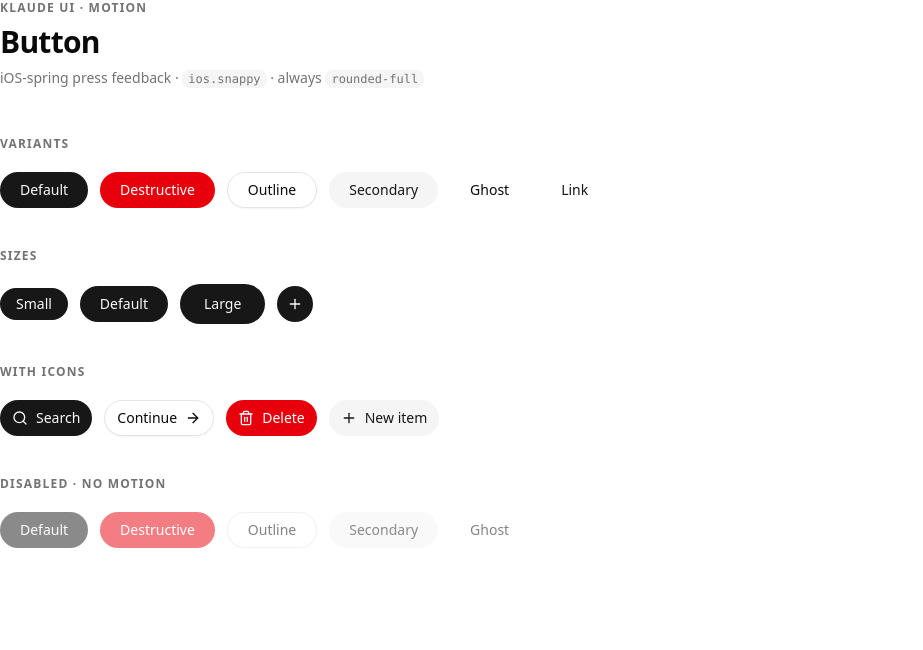
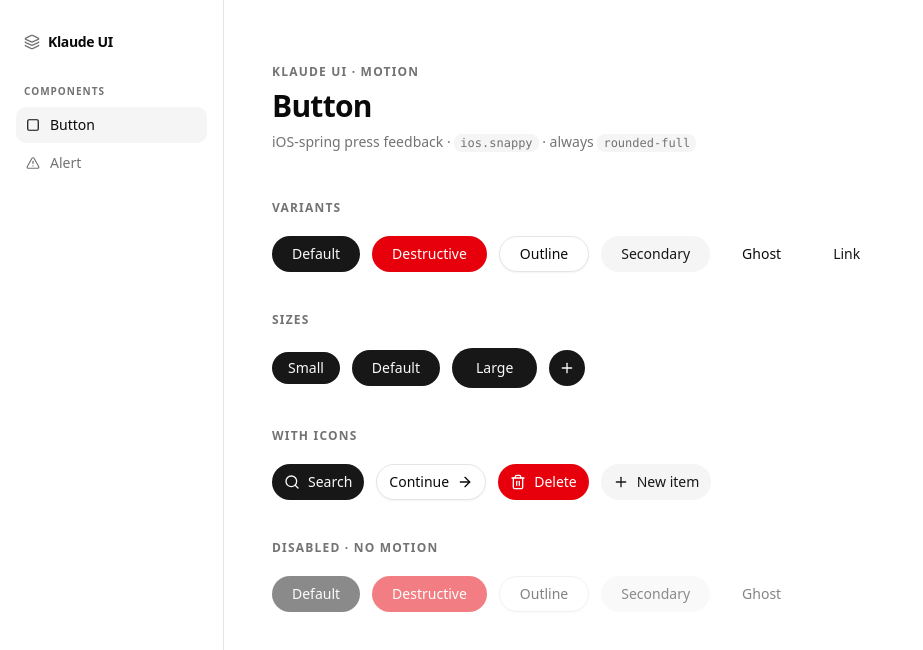
Before and after one commit to jeiwinfrey/klaude-ui-docs, a Next.js app: page / in a window 1280 px wide. Shown: the top 650 px of the page, without its empty margins (0-923 px from the left). Built offline with nearby package versions, Linux system fonts and the light colour scheme.

Commit message:
feat: add component showcase with sidebar navigation

```diff
--- a/app/page.tsx
+++ b/app/page.tsx
@@ -1,5 +1,101 @@
+"use client"
+
+import { useState } from "react"
+import { motion } from "motion/react"
+import { Layers, Square, TriangleAlert } from "lucide-react"
+import { cn } from "@/lib/utils"
+import { ios } from "@/lib/motion"
+
 import ButtonShowcase from "@/showcase/button-showcase"
+import AlertShowcase from "@/showcase/alert-showcase"
+
+// ─── Registry ────────────────────────────────────────────────────────────────
+
+const COMPONENTS = [
+  {
+    id: "button",
+    label: "Button",
+    icon: Square,
+    component: ButtonShowcase,
+  },
+  {
+    id: "alert",
+    label: "Alert",
+    icon: TriangleAlert,
+    component: AlertShowcase,
+  },
+] as const
+
+type ComponentId = (typeof COMPONENTS)[number]["id"]
+
+// ─── Page ─────────────────────────────────────────────────────────────────────
 
 export default function Home() {
-  return <ButtonShowcase />
+  const [active, setActive] = useState<ComponentId>("button")
+
+  const ActiveShowcase = COMPONENTS.find((c) => c.id === active)!.component
+
+  return (
+    <div className="flex min-h-screen bg-background">
+
+      {/* Sidebar */}
+      <aside className="w-56 shrink-0 border-r border-border flex flex-col py-8 px-4">
+        {/* Brand */}
+        <div className="flex items-center gap-2 px-2 mb-8">
+          <Layers className="size-4 text-muted-foreground" />
+          <span className="text-sm font-semibold tracking-tight text-foreground">
+            Klaude UI
+          </span>
+        </div>
+
+        {/* Nav label */}
+        <p className="text-[10px] font-semibold tracking-widest uppercase text-muted-foreground px-2 mb-2">
+          Components
+        </p>
+
+        {/* Nav items */}
+        <nav className="flex flex-col gap-0.5">
+          {COMPONENTS.map(({ id, label, icon: Icon }) => {
+            const isActive = active === id
+            return (
+              <button
+                key={id}
+                onClick={() => setActive(id)}
+                className={cn(
+                  "relative flex items-center gap-2.5 rounded-lg px-2.5 py-2 text-sm transition-colors text-left",
+                  isActive
+                    ? "text-foreground font-medium"
+                    : "text-muted-foreground hover:text-foreground"
+                )}
+              >
+                {/* Sliding active bg */}
+                {isActive && (
+                  <motion.span
+                    layoutId="nav-active-bg"
+                    className="absolute inset-0 rounded-lg bg-muted"
+                    transition={ios.snappy}
+                  />
+                )}
+                <Icon className="relative size-3.5 shrink-0" />
+                <span className="relative">{label}</span>
+              </button>
+            )
+          })}
+        </nav>
+      </aside>
+
+      {/* Main content */}
+      <main className="flex-1 px-12 py-16 max-w-3xl">
+        <motion.div
+          key={active}
+          initial={{ opacity: 0, y: 8 }}
+          animate={{ opacity: 1, y: 0 }}
+          transition={ios.spring}
+        >
+          <ActiveShowcase />
+        </motion.div>
+      </main>
+
+    </div>
+  )
 }
```
